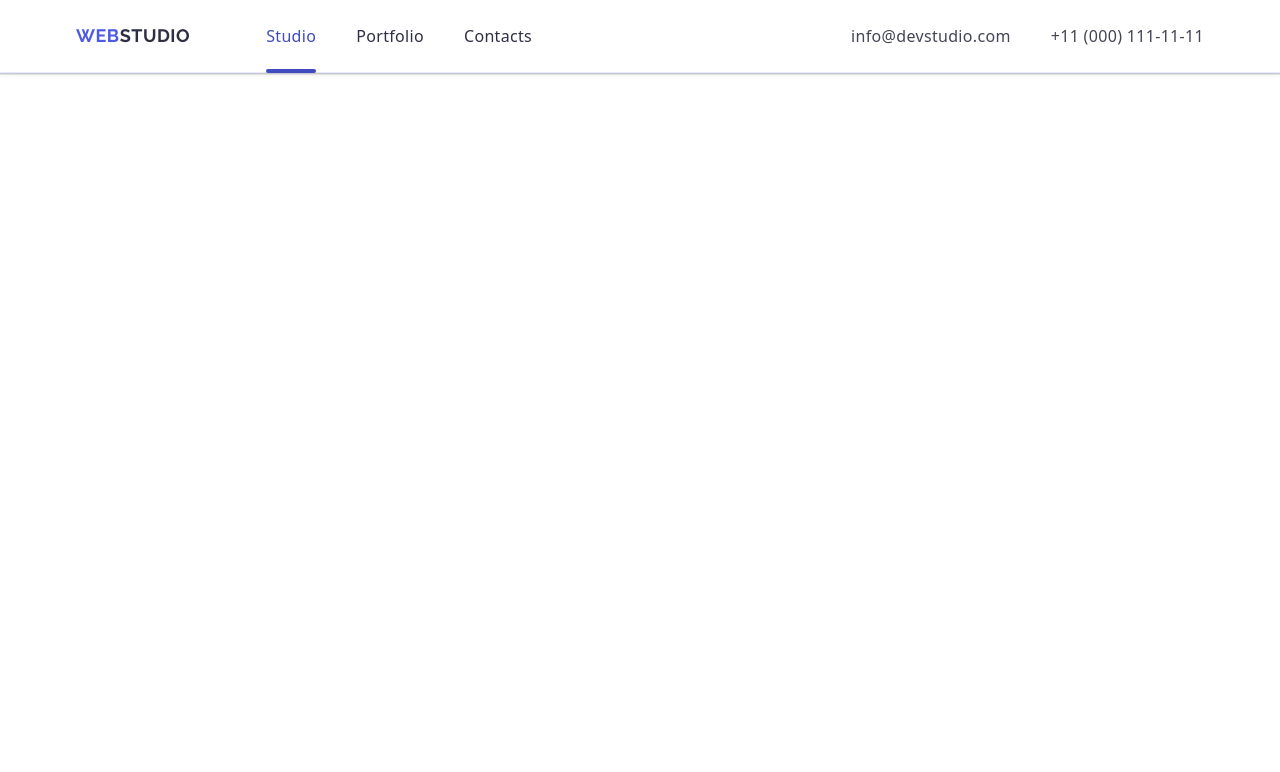
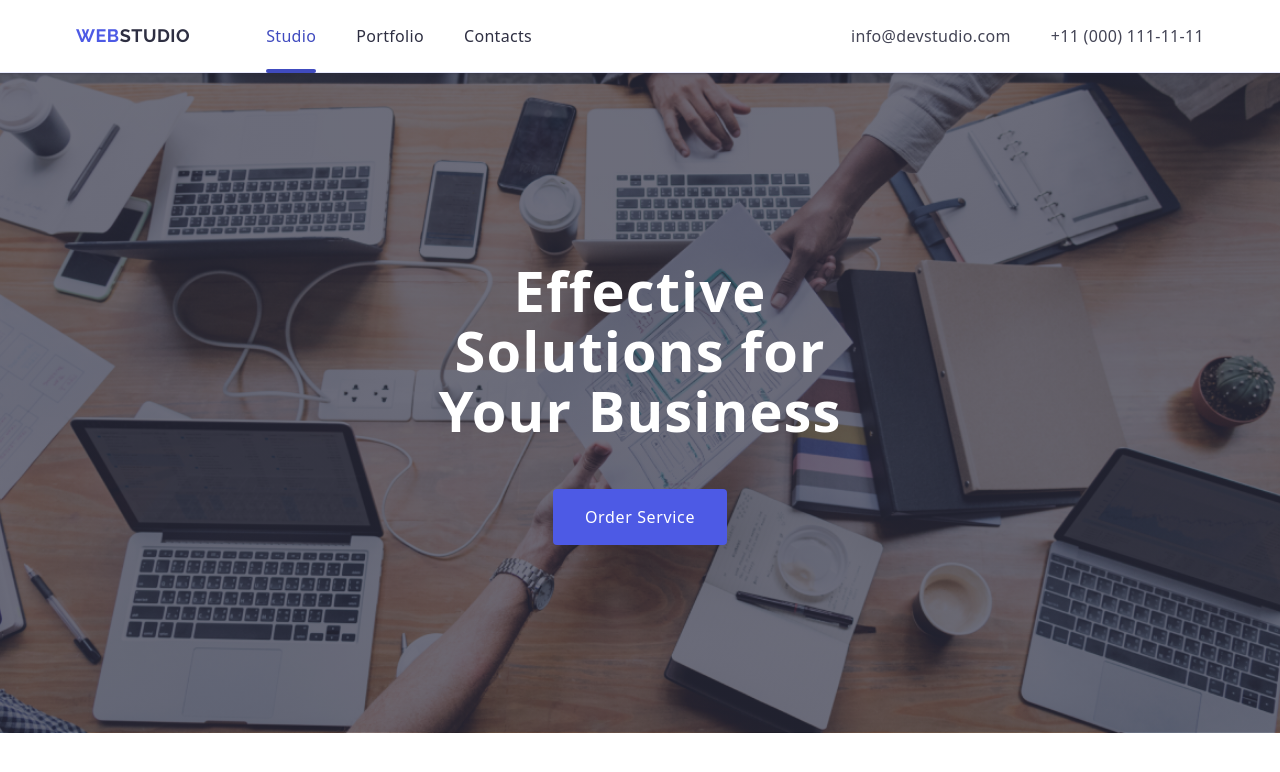
Before and after one commit to marinn999/goit-markup-hw-06, a plain HTML site: page index.html in a window 1280 px wide. Drawn offline with nearby package versions, Linux system fonts and the light colour scheme.

Commit message:
section 1

```diff
--- a/css/styles.css
+++ b/css/styles.css
@@ -62,7 +62,9 @@ button {
     margin-right: auto;
 }
 
-/* ======================= /COMMON STYLES ======================= */
+/* ========================== /COMMON STYLES =========================== */
+
+/* =============================  HEADER =============================== */
 
 /* ========================== MOBILE HEADER STYLES========================== */
 
@@ -78,7 +80,7 @@ button {
     box-shadow: 0px 2px 1px rgba(46, 47, 66, 0.08),
         0px 1px 1px rgba(46, 47, 66, 0.16), 0px 1px 6px rgba(46, 47, 66, 0.08);
     padding: 16px 0;
-    position: fixed;
+    position: sticky;
     top: 0;
     left: 0;
     width: 100%;
@@ -132,17 +134,12 @@ button {
     z-index: 999999;
     margin-left: 0;
     background-color: #FFFFFF;
-    opacity: 0;
-    visibility: hidden;
-    pointer-events: none;
-    transition: opacity 250ms cubic-bezier(0.4, 0, 0.2, 1),
-            visibility 250ms cubic-bezier(0.4, 0, 0.2, 1);
+    transform: translateX(100%);
+    transition: transform 250ms cubic-bezier(0.4, 0, 0.2, 1);
 }
 
 .mobile-menu-wrapper.is-open {
-    opacity: 1;
-    visibility: visible;
-    pointer-events: auto;
+    transform: translateX(0%);
 }
 
 .mobile-menu-navigation {
@@ -232,6 +229,7 @@ button {
     background-color: #4D5AE5;
     border-radius: 50%;
 }
+
 /* ======= /MOBILE MENU ======== */
 
 /* ========================== /MOBILE HEADER STYLES========================== */
@@ -246,7 +244,7 @@ button {
         max-width: 768px;
     }
 
-    .mobile-menu-open-btn {
+    .mobile-menu-open-btn, .mobile-menu-wrapper {
         display: none;
     }
 
@@ -318,6 +316,7 @@ button {
 /* ========================== /TABLET HEADER STYLES========================== */
 
 /* ========================== DESKTOP HEADER STYLES========================== */
+
 @media screen and (min-width: 1158px) {
     .container {
         max-width: 1158px;
@@ -357,3 +356,107 @@ button {
     }
 }
 /* ========================== /DESKTOP HEADER STYLES========================== */
+
+/* ===============================  / HEADER ================================== */
+
+/* <--========================== SECTION 1 ==================================--> */
+
+/* <--==================== SECTION 1 MOBILE STYLES ==========================--> */
+.section-title {
+    max-width: 320px;
+    margin: 0 auto;
+    padding: 72px 0;
+    background-color: #2E2F42;
+    background-image: linear-gradient(rgba(46, 47, 66, 0.7), rgba(46, 47, 66, 0.7)),
+        url(../images/img-name.jpg);
+    background-size: cover;
+    background-repeat: no-repeat;
+    background-position: center;
+}
+
+.title-name {
+    padding-left: 36px;
+    padding-right: 40px;
+    width: 288px;
+    font-weight: 700;
+    font-size: 36px;
+    letter-spacing: 0.02em;
+    line-height: 1.11;
+    color: white;
+    text-align: center;
+    text-transform: capitalize;
+    margin: 0 auto;
+    margin-bottom: 72px;
+}
+
+.button {
+    display: block;
+    min-width: 169px;
+    height: 56px;
+    border: none;
+    border-radius: 4px;
+    color: white;
+    background-color: #4D5AE5;
+    font-weight: 500;
+    font-size: 16px;
+    letter-spacing: 0.04em;
+    line-height: 1.5;
+    padding: 16px 32px;
+    margin: 0 auto;
+}
+/* <--=================== / SECTION 1 MOBILE STYLES =========================--> */
+
+@media screen and (min-device-pixel-ratio: 2),
+screen and (min-resolution: 192dpi),
+screen and (min-resolution: 2dppx) {
+    .section-title {
+        background-image: linear-gradient(
+                rgba(46, 47, 66, 0.7),
+                rgba(46, 47, 66, 0.7)),
+            url(../images/img-name@2x.jpg);
+    }
+}
+/* <--=================== SECTION 1 TABLET STYLES =========================--> */
+
+@media screen and (min-width: 768px) {
+    .section-title {
+        max-width: 768px;
+        padding: 112px 0;
+    }
+
+    .title-name {
+        padding: 0;
+        width: 496px;
+        font-size: 56px;
+        letter-spacing: 0.02em;
+        line-height: 1.07;
+         margin-bottom: 36px;
+        text-transform: none;
+    }
+    }
+
+/* <--=================== / SECTION 1 TABLET STYLES =========================--> */
+
+/* <--=================== SECTION 1 DESKTOP STYLES =========================--> */
+
+@media screen and (min-width: 1158px) {
+    .section-title {
+    padding: 188px 0;
+    max-width: 1440px;
+}
+
+.title-name {
+    margin-bottom: 48px;
+}
+
+.button {
+    transition: background-color 250ms cubic-bezier(0.4, 0, 0.2, 1);
+}
+
+.button:hover,
+.button:focus {
+    background-color: #404BBF;
+}
+}
+/* <--=================== / SECTION 1 DESKTOP STYLES =========================--> */
+/* <--=================== / SECTION 1  =========================--> */
--- a/index.html
+++ b/index.html
@@ -57,13 +57,13 @@
 
 <!-- ============================== Section 1 ============================== -->
 
-    <!-- <section class="section-title">
+    <section class="section-title">
         <div class="container">
        <h1 class="title-name effective-solutions">Effective Solutions for Your Business</h1>
        <button type="button" class="button">Order Service </button>
 
     </div>
-</section> -->
+</section>
 <!-- ============================= / Section 1 ============================== -->
 
 <!-- ========================== Section 2 STRATEGY ========================== -->
```
Also changed, not shown: images/img-name.jpg (added), 1 other file.
